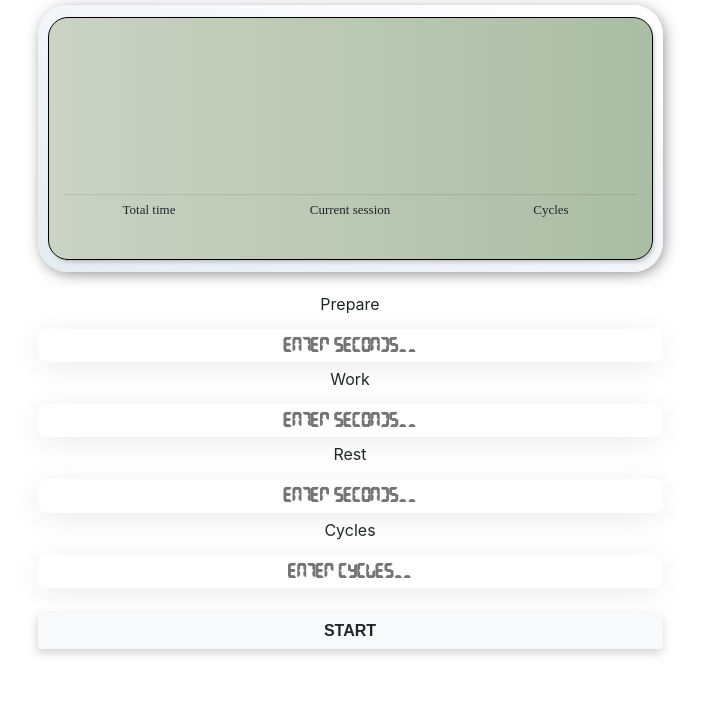
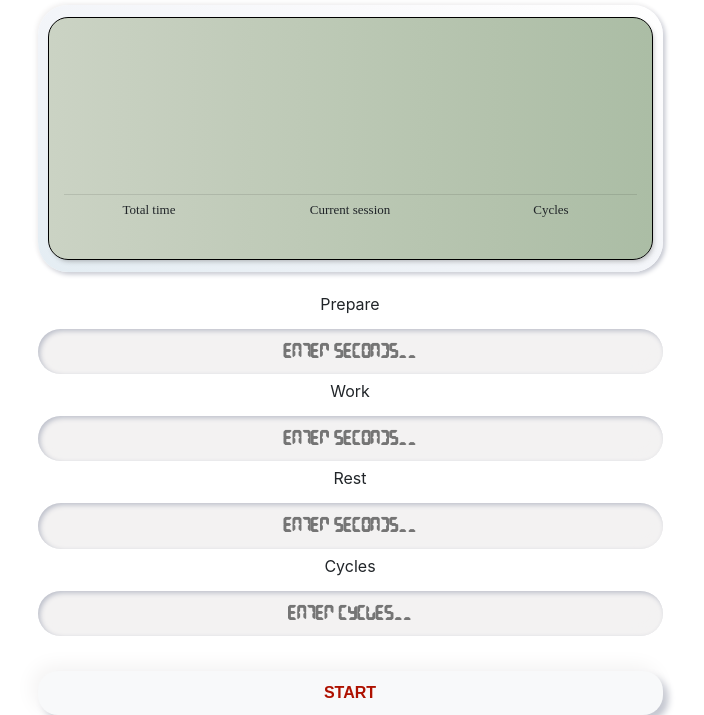
Before and after one commit to georgi4334/Tabata-timer, a plain HTML site: page index.html in a window 1280 px wide. Shown: the part 91-806 px from the top of the page, without its empty margins (290-994 px from the left). Drawn offline with nearby package versions, Linux system fonts and the light colour scheme.

Commit message:
Minor style changes

```diff
--- a/styles/style.scss
+++ b/styles/style.scss
@@ -1,3 +1,9 @@
+$ruler: 16px;
+$color-red: #AE1100;
+$color-bg: rgb(233, 234, 235);
+$color-shadow: rgb(188, 191, 202);
+$color-white: rgb(243, 242, 242);
+
 html,
 body {
   margin: 0;
@@ -9,6 +15,7 @@ body {
   font-family: "digital-clock-font";
   src: url("../fonts/Digital\ Dismay.otf");
 }
+
 #title {
   h1 {
     font-family: "Lobster", cursive;
@@ -16,6 +23,7 @@ body {
     padding: 20px;
   }
 }
+
 //timer/watch design
 .outerBorderDiv {
   width: 50%;
@@ -23,13 +31,16 @@ body {
   padding: 12px 25px;
   border-radius: 30px;
   background-image: linear-gradient(to left bottom, #ffffff, #fafafc, #f3f5f9, #ecf1f6, #e4edf3);
-  box-shadow: 2px 3px 15px -2px rgba(92, 91, 91, 0.75);
+  box-shadow: -2px -2px 5px $color-white, 2px 2px 5px $color-shadow;
+
 }
+
 #timerContainer {
   background-image: linear-gradient(to right, #cbd3c4, #c3cdbc, #bbc8b4, #b3c2ac, #abbda5);
   border-radius: 20px;
   border: 1.5px solid black;
   box-shadow: 2px 3px 5px -2px rgba(92, 91, 91, 0.459);
+
   .timer {
     font-family: "digital-clock-font";
     height: 20vh;
@@ -40,9 +51,11 @@ body {
     align-items: center;
     justify-content: center;
   }
+
   .separateLine {
     margin: 0;
   }
+
   .leftContainerTotalTime,
   .rightContainerCycles,
   .middleContainerTotalTime {
@@ -61,6 +74,7 @@ body {
     font-size: 13px;
     flex: 1;
   }
+
   .timeLeft {
     flex: 1;
   }
@@ -69,38 +83,56 @@ body {
 //inputs
 #inputsForTimer {
   margin-top: 20px;
+
   .inputsForTimerCol {
     display: flex;
     flex-direction: column;
+
     input {
+      background-color: $color-white;
       font-family: "digital-clock-font";
       border: none;
-      box-shadow: -1px 5px 30px -5px rgba(212, 211, 211, 0.664);
-      border-radius: 10px;
+      box-shadow: inset 2px 2px 5px $color-shadow, inset -5px -5px 10px $color-white;
+      border-radius: 25px;
       font-weight: 600;
       font-size: 1.3rem;
       width: 50%;
       margin: 5px auto;
+      padding: 7px 0;
       text-align: center;
-      &:hover {
-        background: #ebe8e8;
-        transition: 0.2s all ease-in;
+      transition: all 0.2s ease-in-out;
+      appearance: none;
+      -webkit-appearance: none;
+
+      &:focus {
+        box-shadow: inset 1px 1px 2px $color-shadow, inset -1px -1px 2px $color-white;
       }
     }
+
     label {
       text-align: center;
     }
   }
+
   .start {
+    color: $color-red;
     font-family: sans-serif;
     width: 50%;
     border: none;
-    margin: 20px auto 0 auto;
-    box-shadow: -1px 4px 10px 0px rgba(49, 49, 49, 0.212);
+    border-radius: 20px;
+    margin: 30px auto 0 auto;
+    padding: 10px 0;
+    box-shadow: -5px -5px 20px $color-white, 5px 5px 7px $color-shadow;
+    transition: all 0.2s ease-in-out;
+    font-weight: 600;
     font-weight: bold;
+
     &:hover {
-      box-shadow: -1px 4px 10px 0px rgba(49, 49, 49, 0.644);
-      transition: all 0.4s;
+      box-shadow: -2px -2px 5px $color-white, 2px 2px 5px $color-shadow;
+    }
+
+    &:active {
+      box-shadow: inset 1px 1px 2px $color-shadow, inset -1px -1px 2px $color-white;
     }
   }
 }
@@ -110,12 +142,14 @@ body {
   .outerBorderDiv {
     width: 90%;
   }
+
   #inputsForTimer {
     .inputsForTimerCol {
       input {
         width: 85%;
       }
     }
+
     .start {
       width: 85%;
     }
```
Also changed, not shown: styles/style.css, 1 other file.
